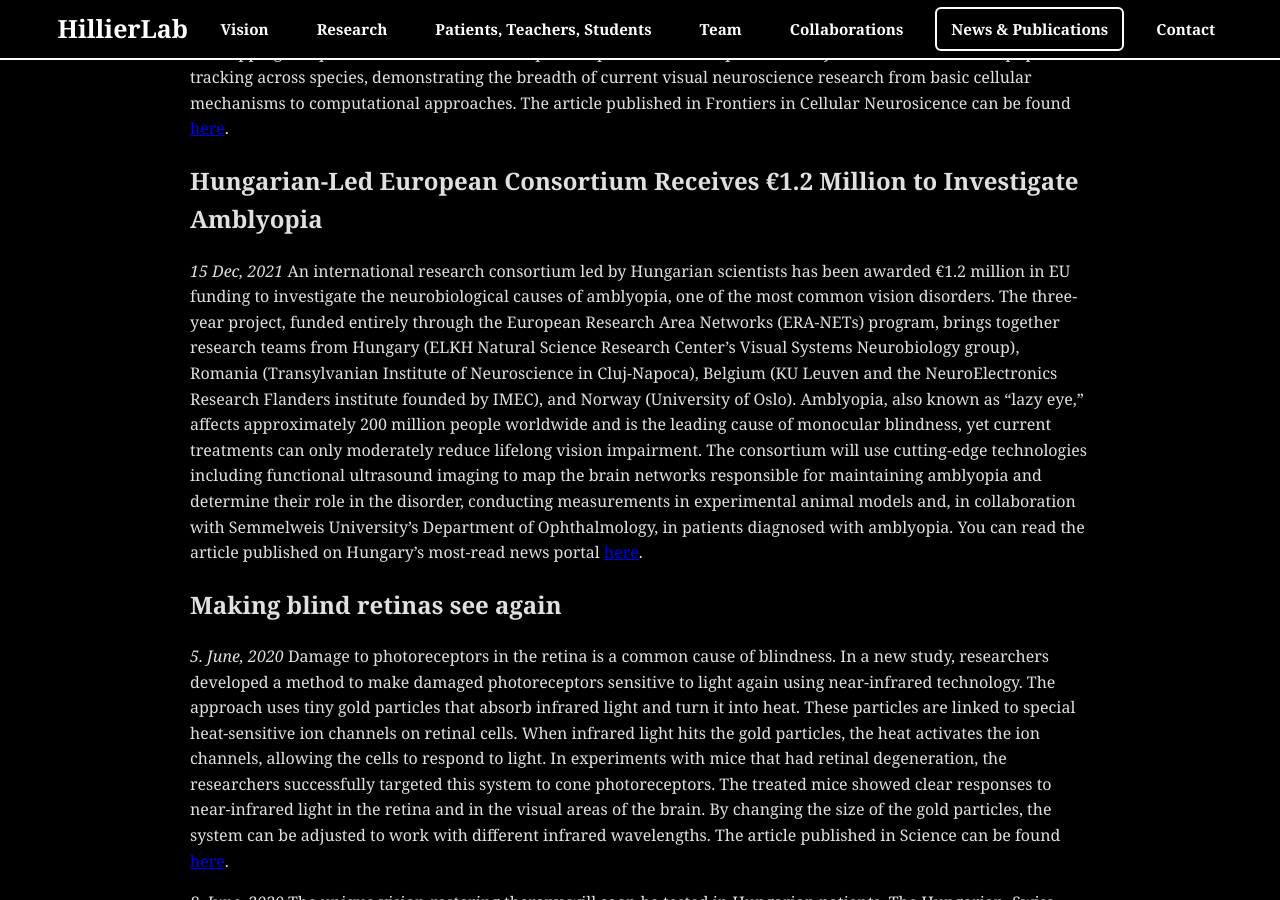
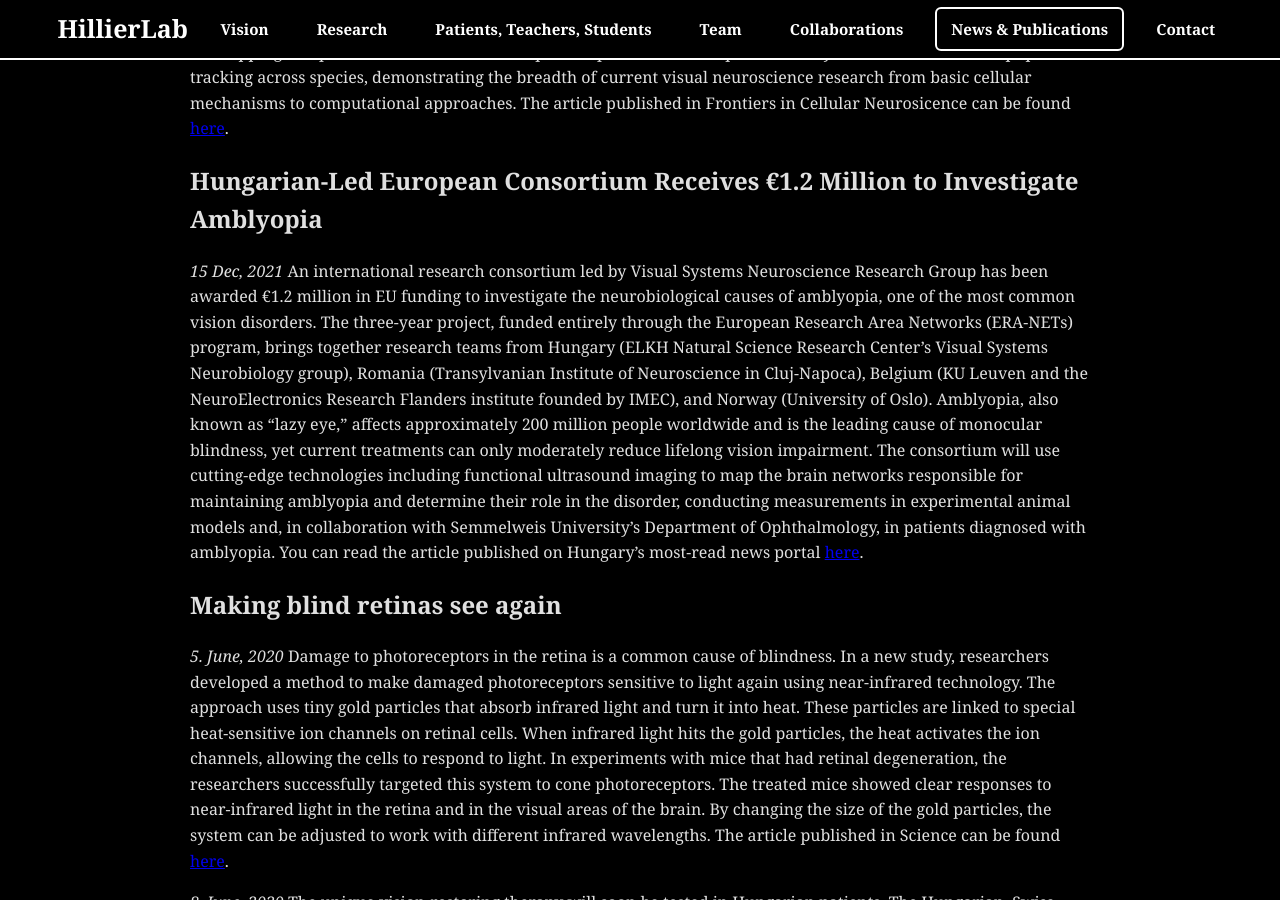
Before and after one commit to hillierlab/hillierlab.github.io, a Jekyll site: the page built from news-publications.md, in a window 1280 px wide and 900 px high, scrolled down 1021 px. Built offline with Jekyll 4.4.1, drawn with Linux system fonts in a browser that asks for light colours.

Commit message:
Update news-publications.md

```diff
--- a/news-publications.md
+++ b/news-publications.md
@@ -25,7 +25,7 @@ The article published in Frontiers in Cellular Neurosicence can be found <a href
 
 ## Hungarian-Led European Consortium Receives €1.2 Million to Investigate Amblyopia
 *15 Dec, 2021*
-An international research consortium led by Hungarian scientists has been awarded €1.2 million in EU funding to investigate the neurobiological causes of amblyopia, one of the most common vision disorders. The three-year project, funded entirely through the European Research Area Networks (ERA-NETs) program, brings together research teams from Hungary (ELKH Natural Science Research Center's Visual Systems Neurobiology group), Romania (Transylvanian Institute of Neuroscience in Cluj-Napoca), Belgium (KU Leuven and the NeuroElectronics Research Flanders institute founded by IMEC), and Norway (University of Oslo). Amblyopia, also known as "lazy eye," affects approximately 200 million people worldwide and is the leading cause of monocular blindness, yet current treatments can only moderately reduce lifelong vision impairment. The consortium will use cutting-edge technologies including functional ultrasound imaging to map the brain networks responsible for maintaining amblyopia and determine their role in the disorder, conducting measurements in experimental animal models and, in collaboration with Semmelweis University's Department of Ophthalmology, in patients diagnosed with amblyopia.
+An international research consortium led by Visual Systems Neuroscience Research Group has been awarded €1.2 million in EU funding to investigate the neurobiological causes of amblyopia, one of the most common vision disorders. The three-year project, funded entirely through the European Research Area Networks (ERA-NETs) program, brings together research teams from Hungary (ELKH Natural Science Research Center's Visual Systems Neurobiology group), Romania (Transylvanian Institute of Neuroscience in Cluj-Napoca), Belgium (KU Leuven and the NeuroElectronics Research Flanders institute founded by IMEC), and Norway (University of Oslo). Amblyopia, also known as "lazy eye," affects approximately 200 million people worldwide and is the leading cause of monocular blindness, yet current treatments can only moderately reduce lifelong vision impairment. The consortium will use cutting-edge technologies including functional ultrasound imaging to map the brain networks responsible for maintaining amblyopia and determine their role in the disorder, conducting measurements in experimental animal models and, in collaboration with Semmelweis University's Department of Ophthalmology, in patients diagnosed with amblyopia.
 You can read the article published on Hungary's most-read news portal <a href="https://index.hu/techtud/2021/12/15/tompalatas-oka-kutatas-elkh-ttk-era-nets/"
    target="_blank"
    rel="noopener noreferrer">here</a>.
```
